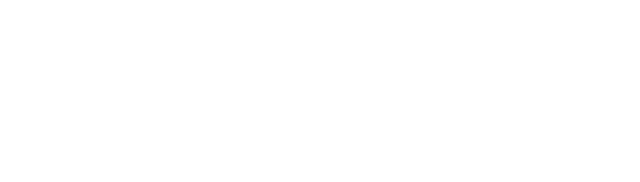
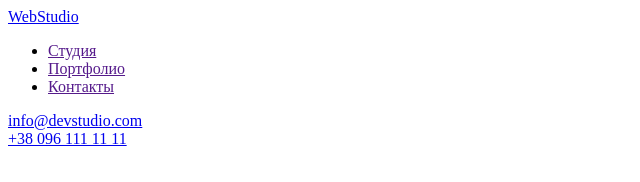
Before and after one commit to Belka-8bit/goit-markup-hw-01, a plain HTML site: page index.html in a window 1280 px wide. Shown: the whole page, without its empty margins (0-640 px from the left). Drawn offline with Linux system fonts and the light colour scheme.

Commit message:
Add header

```diff
--- a/index.html
+++ b/index.html
@@ -6,5 +6,22 @@
     <meta name="viewport" content="width=device-width, initial-scale=1.0" />
     <title>Document</title>
   </head>
-  <body></body>
+  <body>
+    <header>
+      <nav>
+        <a href="/">WebStudio</a>
+        <ul>
+          <li><a href="">Студия</a></li>
+          <li><a href="">Портфолио</a></li>
+          <li><a href="">Контакты</a></li>
+        </ul>
+      </nav>
+      <div>
+        <a href="mailto:info@devstudio.com">info@devstudio.com</a>
+      </div>
+      <div>
+        <a href="tel:+380961111111">+38 096 111 11 11</a>
+      </div>
+    </header>
+  </body>
 </html>
```
